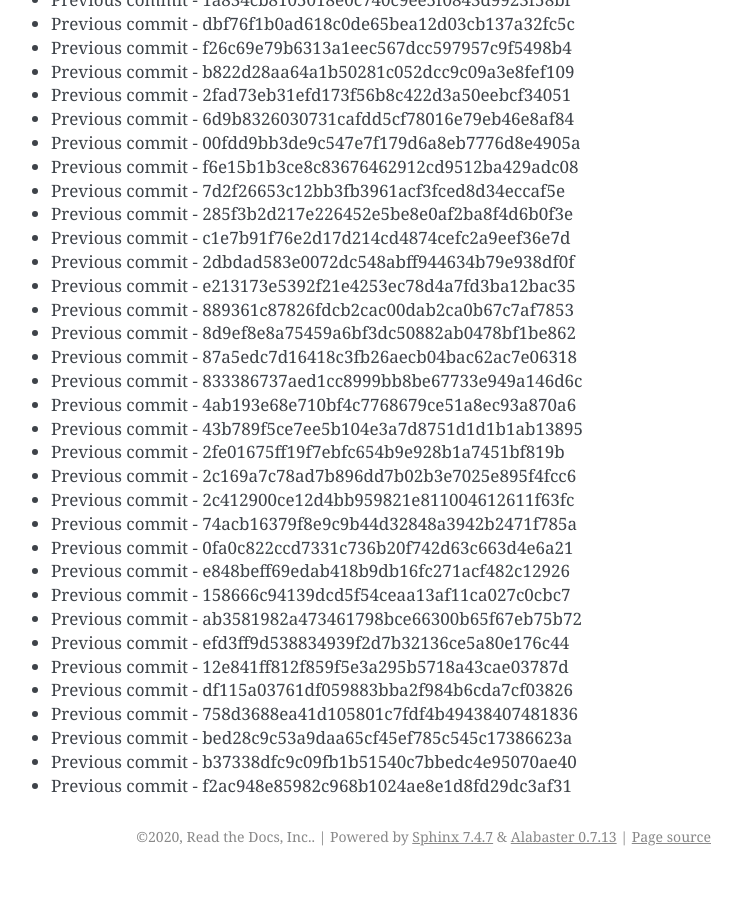
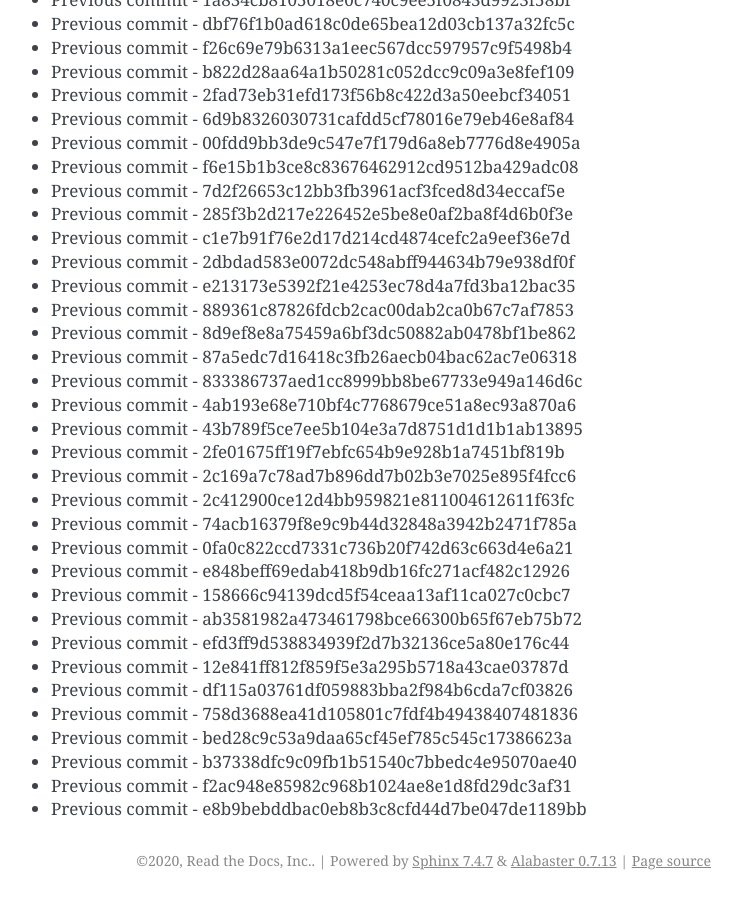
Before and after one commit to readthedocs/rtd-git-stresstest, a Sphinx documentation site: the page built from docs/updates.rst, in a window 1280 px wide and 900 px high, scrolled down 5843 px. Shown: the whole window, without its empty margins (399-1141 px from the left). Built offline with Sphinx 7.4.7, drawn with Linux system fonts in a browser that asks for light colours; before the commit the page ends 6719 px from its top, so only the background shows below that.

Commit message:
Generating commit from previous: e8b9bebddbac0eb8b3c8cfd44d7be047de1189bb

```diff
--- a/docs/updates.rst
+++ b/docs/updates.rst
@@ -277,3 +277,4 @@ It can be tested for any performance characteristics.
 * Previous commit - bed28c9c53a9daa65cf45ef785c545c17386623a
 * Previous commit - b37338dfc9c09fb1b51540c7bbedc4e95070ae40
 * Previous commit - f2ac948e85982c968b1024ae8e1d8fd29dc3af31
+* Previous commit - e8b9bebddbac0eb8b3c8cfd44d7be047de1189bb
```
